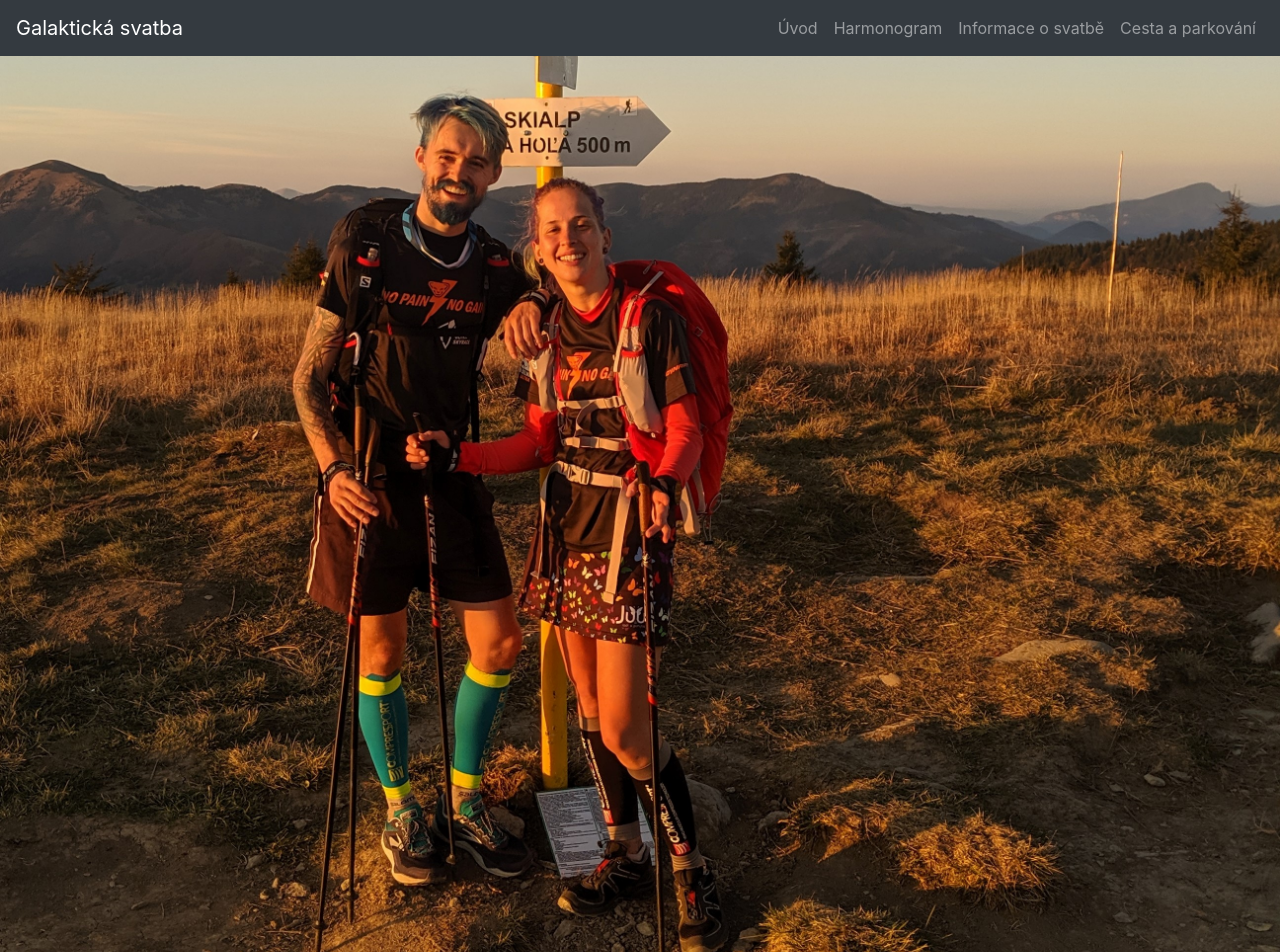
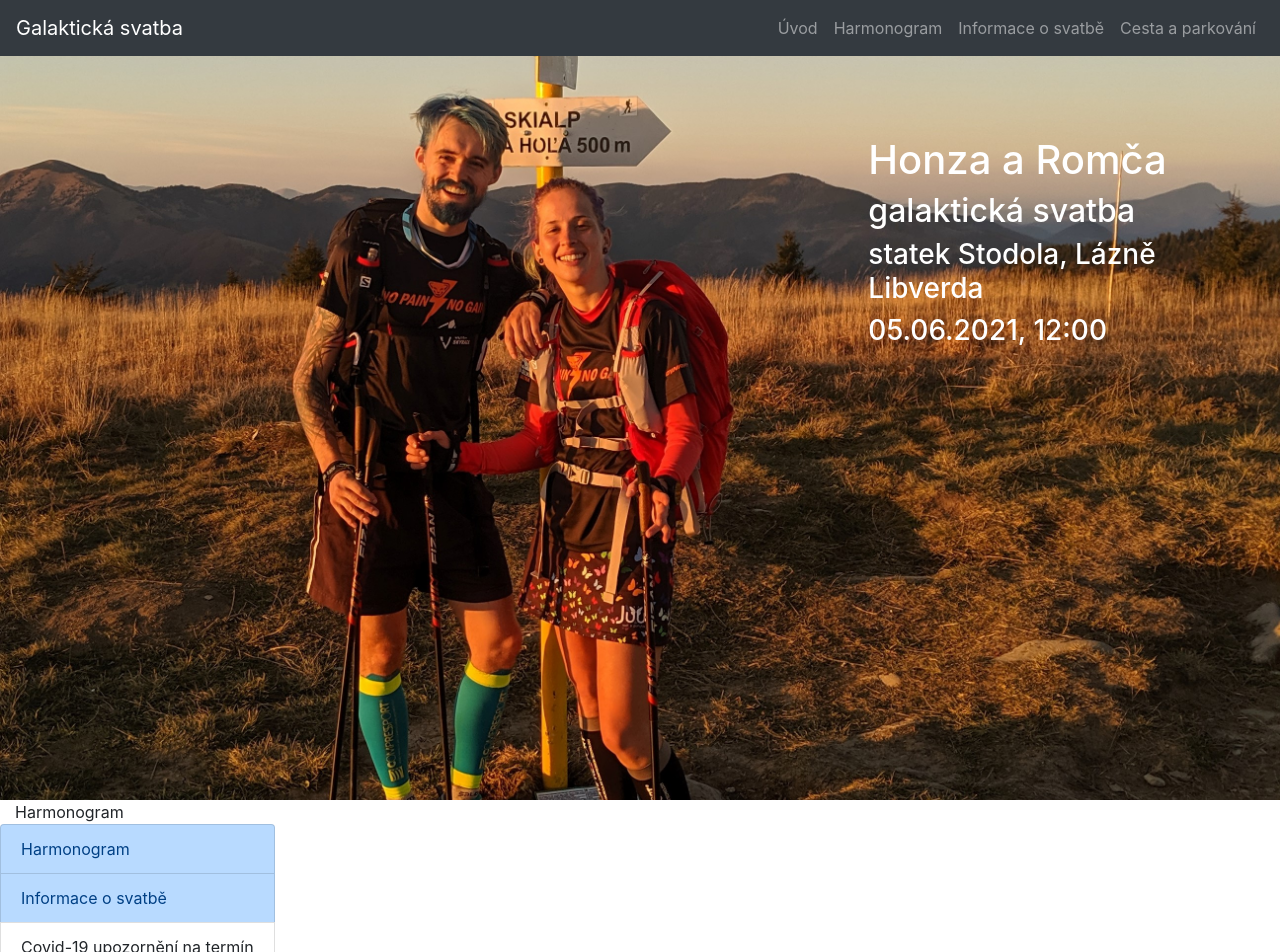
Before and after one commit to MacHonzee/galactic-wedding, a React (Create React App) app: page / in a window 1280 px wide. Shown: the top 952 px of the page. Built offline with nearby package versions, Linux system fonts and the light colour scheme.

Commit message:
Wrapped up basic layout + home component

```diff
--- a/package.json
+++ b/package.json
@@ -11,7 +11,8 @@
     "react-bootstrap": "^1.5.2",
     "react-dom": "^17.0.1",
     "react-scripts": "4.0.1",
-    "web-vitals": "^0.2.4"
+    "web-vitals": "^0.2.4",
+    "node-sass": "^4.11.0"
   },
   "devDependencies": {
     "eslint-config-prettier": "^8.1.0",
--- a/public/index.html
+++ b/public/index.html
@@ -7,7 +7,7 @@
     <meta name="theme-color" content="#000000" />
     <meta
       name="description"
-      content="Web site created using create-react-app"
+      content="Galactic themed wedding website for Jan Rudolf and Romana Lojková"
     />
 
     <link rel="apple-touch-icon" href="%PUBLIC_URL%/logo192.png" />
@@ -34,7 +34,7 @@
             crossorigin="anonymous"
     >
 
-    <title>React App</title>
+    <title>Galaktická svatba - Honza a Romča Rudolfovi</title>
   </head>
   <body>
     <noscript>You need to enable JavaScript to run this app.</noscript>
--- a/src/components/harmonogram.js
+++ b/src/components/harmonogram.js
@@ -1,7 +1,12 @@
 import Row from "react-bootstrap/Row";
+import Col from "react-bootstrap/Col";
 
 function Harmonogram() {
-  return <Row id={"harmonogram"}>Harmonogram</Row>;
+  return (
+    <Row id={"harmonogram"}>
+      <Col>Harmonogram</Col>
+    </Row>
+  );
 }
 
 export default Harmonogram;
--- a/src/components/home.js
+++ b/src/components/home.js
@@ -1,10 +1,17 @@
 import Row from "react-bootstrap/Row";
-import Image from "react-bootstrap/Image";
+import "./home.scss";
+import Col from "react-bootstrap/Col";
 
 function Home() {
   return (
     <Row id={"home"}>
-      <Image src={"./assets/home_photo.jpg"} fluid />
+      <Col xs={6} md={7} xl={8} />
+      <Col className={"home-wrapper"}>
+        <h1>Honza a Romča</h1>
+        <h2>galaktická svatba</h2>
+        <h3>statek Stodola, Lázně Libverda</h3>
+        <h3>05.06.2021, 12:00</h3>
+      </Col>
     </Row>
   );
 }
--- /dev/null
+++ b/src/components/home.scss
@@ -0,0 +1,11 @@
+#home {
+    background: url("../assets/home_photo.jpg") top;
+    background-size: cover;
+
+    height: calc(100vh - 56px);
+
+    .home-wrapper {
+        padding-top: 80px;
+        color: white;
+    }
+}
```
Also changed, not shown: src/assets/home_photo.jpg (renamed from public/assets/home_photo.jpg), 1 other file (tests, documents, lock files or other folders).
